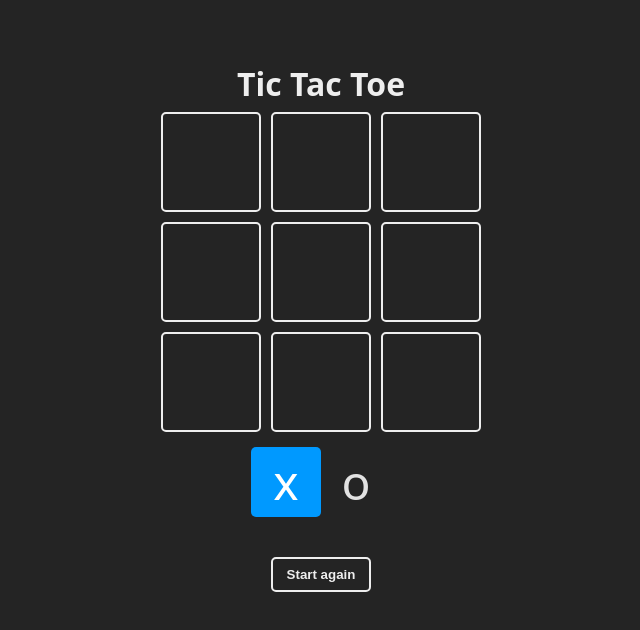
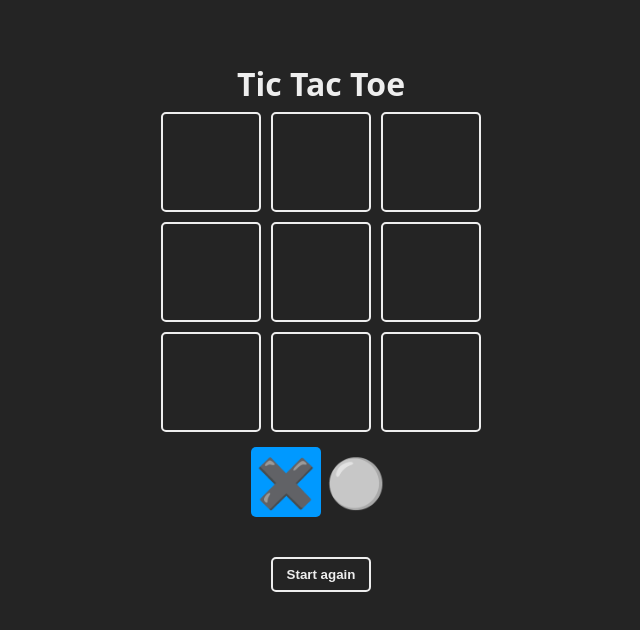
Before and after one commit to LuisSS20/learning-react, a React (Vite) app in the folder projects/01-tic-tac-toe/: page / in a window 1280 px wide. Shown: the top 630 px of the page, without its empty margins (319-959 px from the left). Built offline with nearby package versions, Linux system fonts and the light colour scheme.

Commit message:
Change constants appereance

```diff
--- a/projects/01-tic-tac-toe/src/constants.js
+++ b/projects/01-tic-tac-toe/src/constants.js
@@ -1,6 +1,6 @@
 export const TURNS = {
-    X: "x",
-    O: 'o'
+    X: "✖️",
+    O: '⚪'
   }
 
 export const GAMESTATE = {
```
